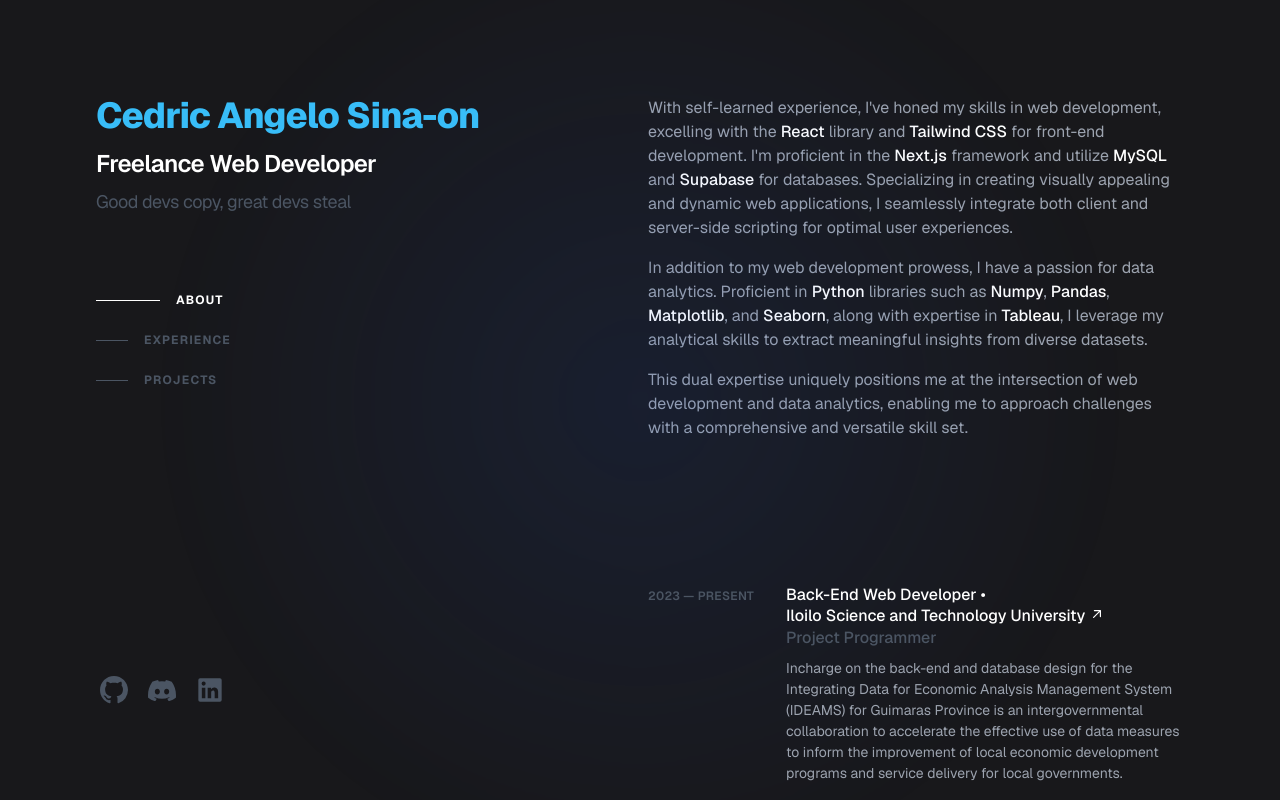
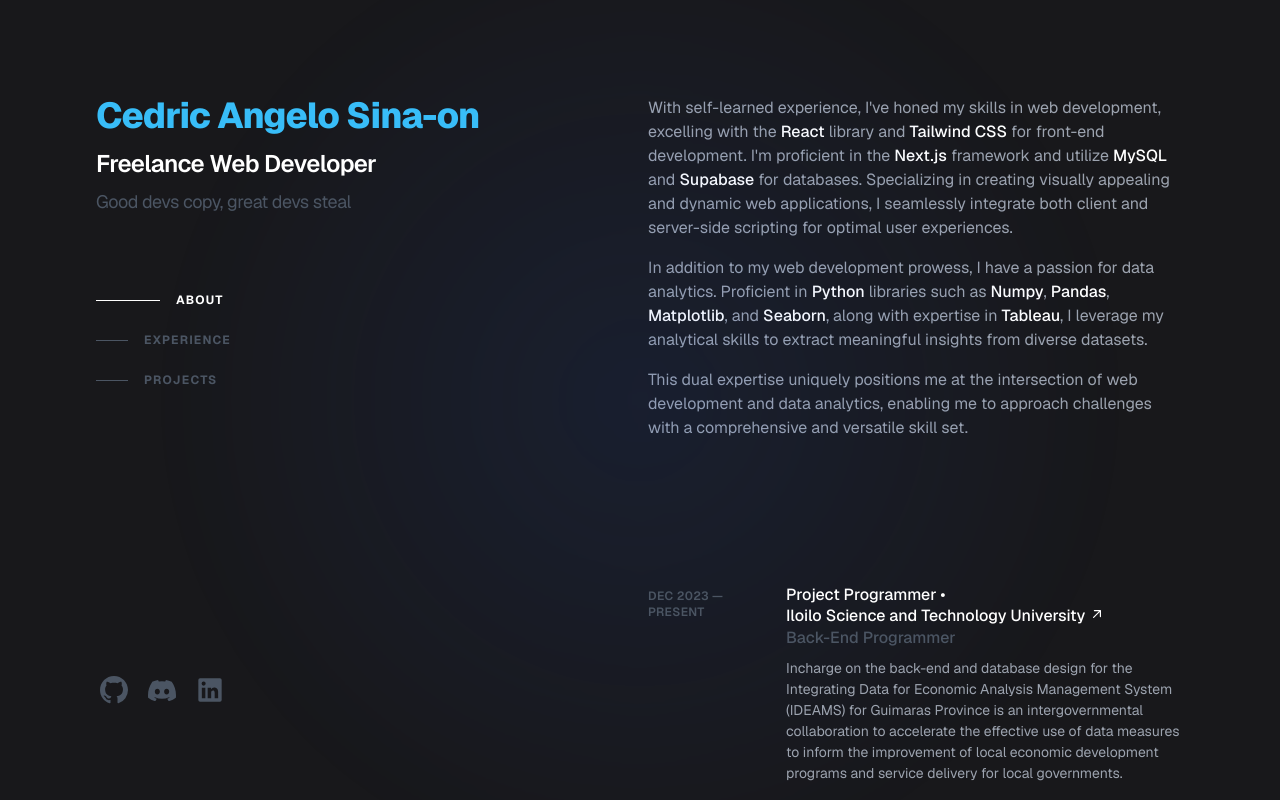
Before and after one commit to CedricAngeloSina-on/personal-website, a Next.js app: page / in a window 1280 px wide. Shown: the top 800 px of the page. Built offline with nearby package versions, Linux system fonts and the light colour scheme.

Commit message:
Update ExperienceSection.tsx

```diff
--- a/src/app/components/ExperienceSection.tsx
+++ b/src/app/components/ExperienceSection.tsx
@@ -6,11 +6,11 @@
 const ExperienceSection = () => {
     const experienceItems = [
         {
-            period: "2023 — PRESENT",
+            period: "DEC 2023 — PRESENT",
             href: "https://www.isatu.edu.ph",
-            title: "Back-End Web Developer",
+            title: "Project Programmer",
             company: "Iloilo Science and Technology University",
-            subtitle: "Project Programmer",
+            subtitle: "Back-End Programmer",
             description:
                 "Incharge on the back-end and database design for the Integrating Data for Economic Analysis Management System (IDEAMS) for Guimaras Province is an intergovernmental collaboration to accelerate the effective use of data measures to inform the improvement of local economic development programs and service delivery for local governments.",
         },
```
